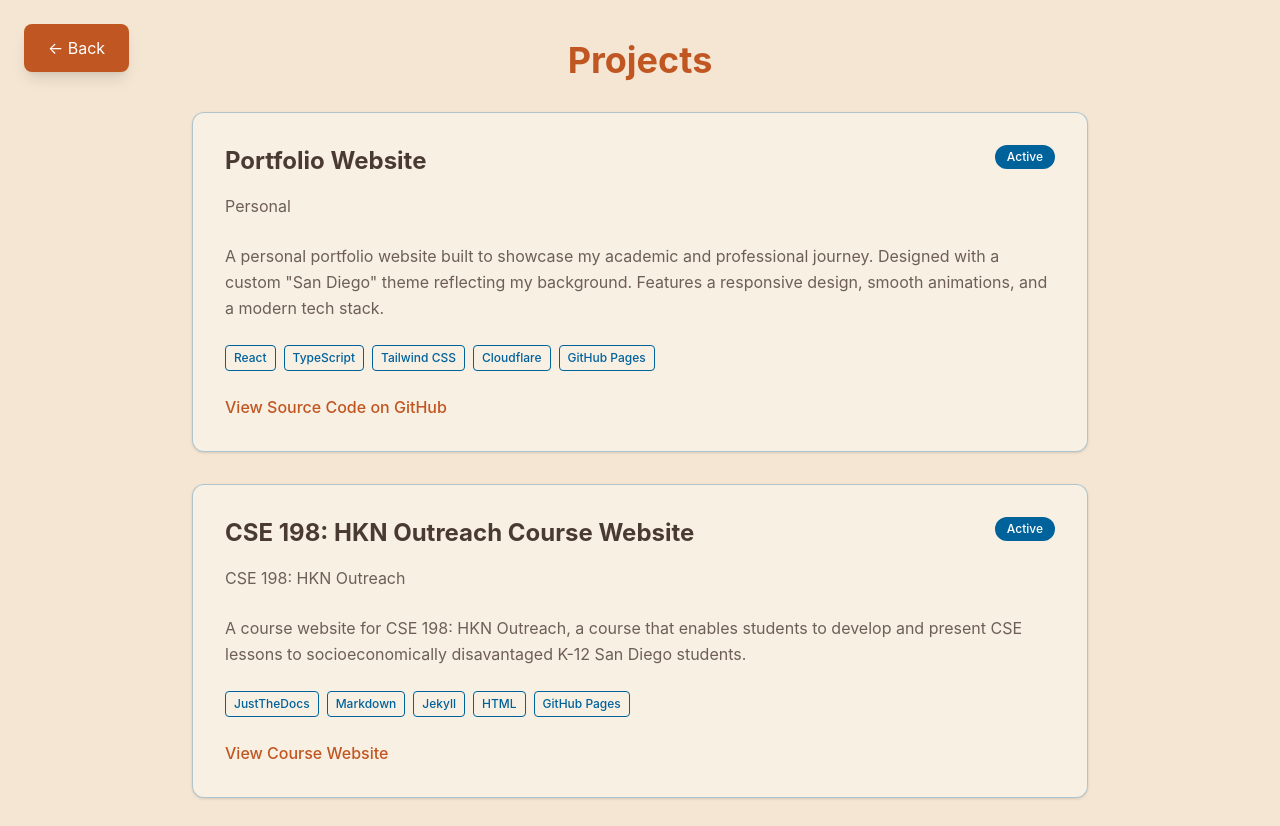
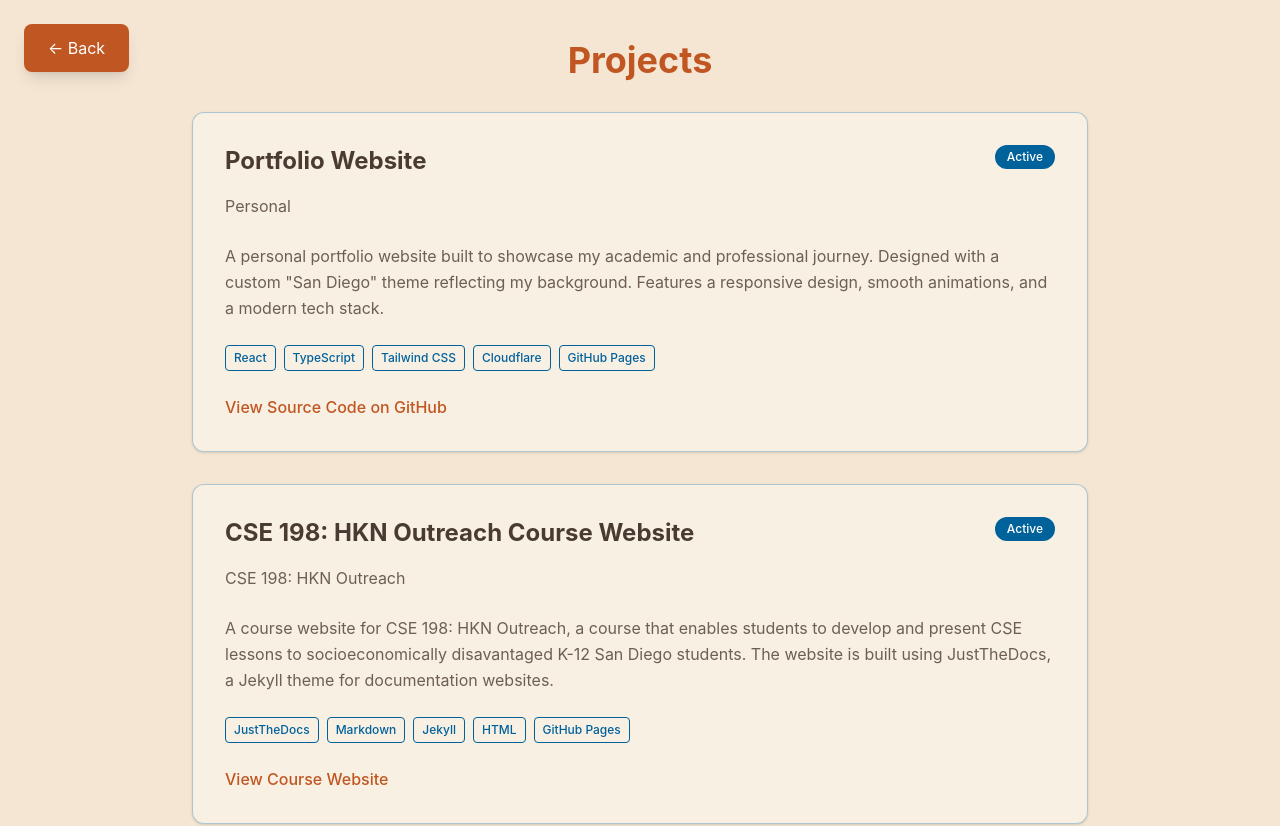
Before and after one commit to acjeter/acjeter.github.io, a React (Vite) app: page /projects in a window 1280 px wide. Shown: the top 826 px of the page. Built offline with nearby package versions, Linux system fonts and the light colour scheme.

Commit message:
Updated descriptions.

```diff
--- a/src/pages/Projects.tsx
+++ b/src/pages/Projects.tsx
@@ -28,7 +28,7 @@ const projects: Project[] = [
     {
         title: 'CSE 198: HKN Outreach Course Website',
         status: 'Active',
-        description: 'A course website for CSE 198: HKN Outreach, a course that enables students to develop and present CSE lessons to socioeconomically disavantaged K-12 San Diego students.',
+        description: 'A course website for CSE 198: HKN Outreach, a course that enables students to develop and present CSE lessons to socioeconomically disavantaged K-12 San Diego students. The website is built using JustTheDocs, a Jekyll theme for documentation websites.',
         tags: ['JustTheDocs', 'Markdown', 'Jekyll', 'HTML', 'GitHub Pages'],
         affiliation: 'CSE 198: HKN Outreach',
         link: 'https://www.andrewcjeter.com/cse198-wi26',
```
